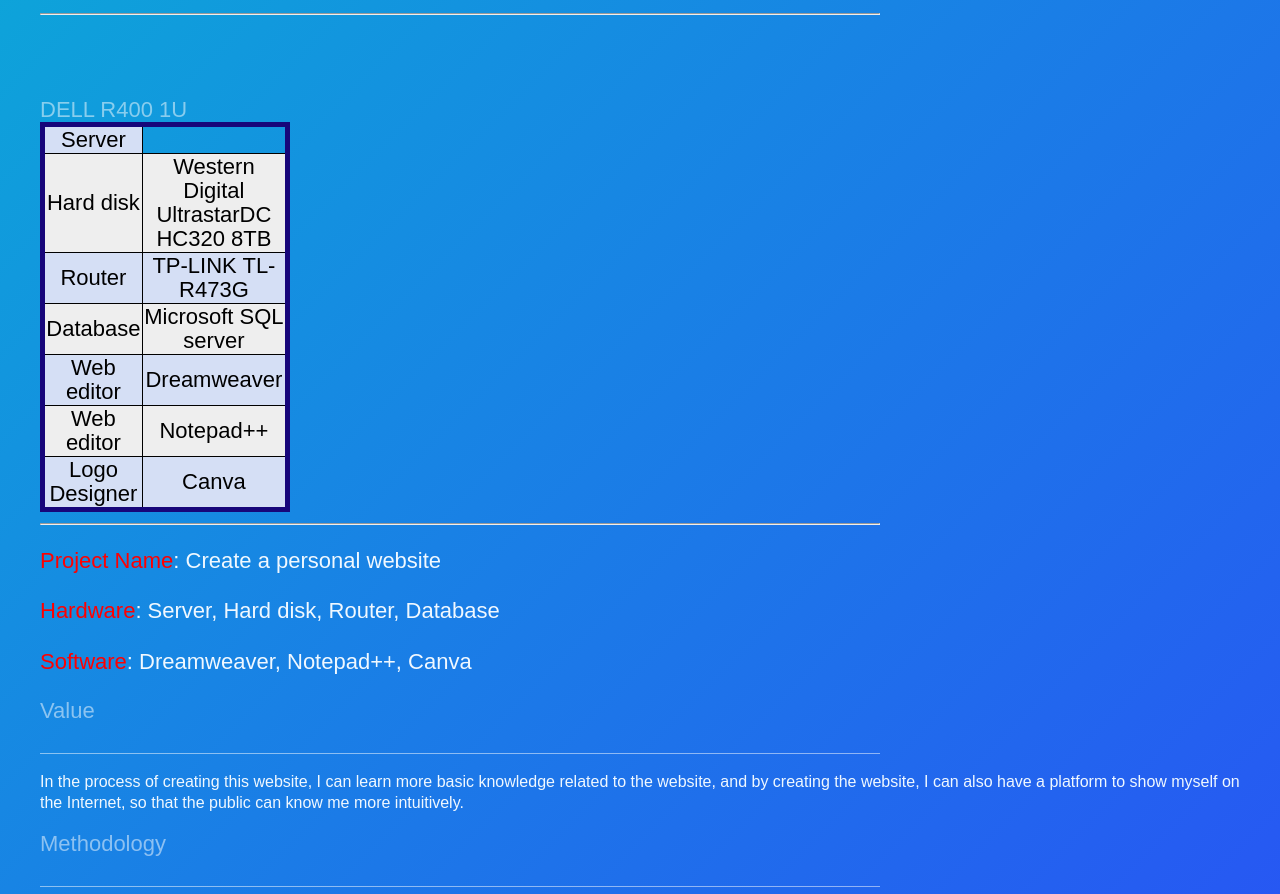
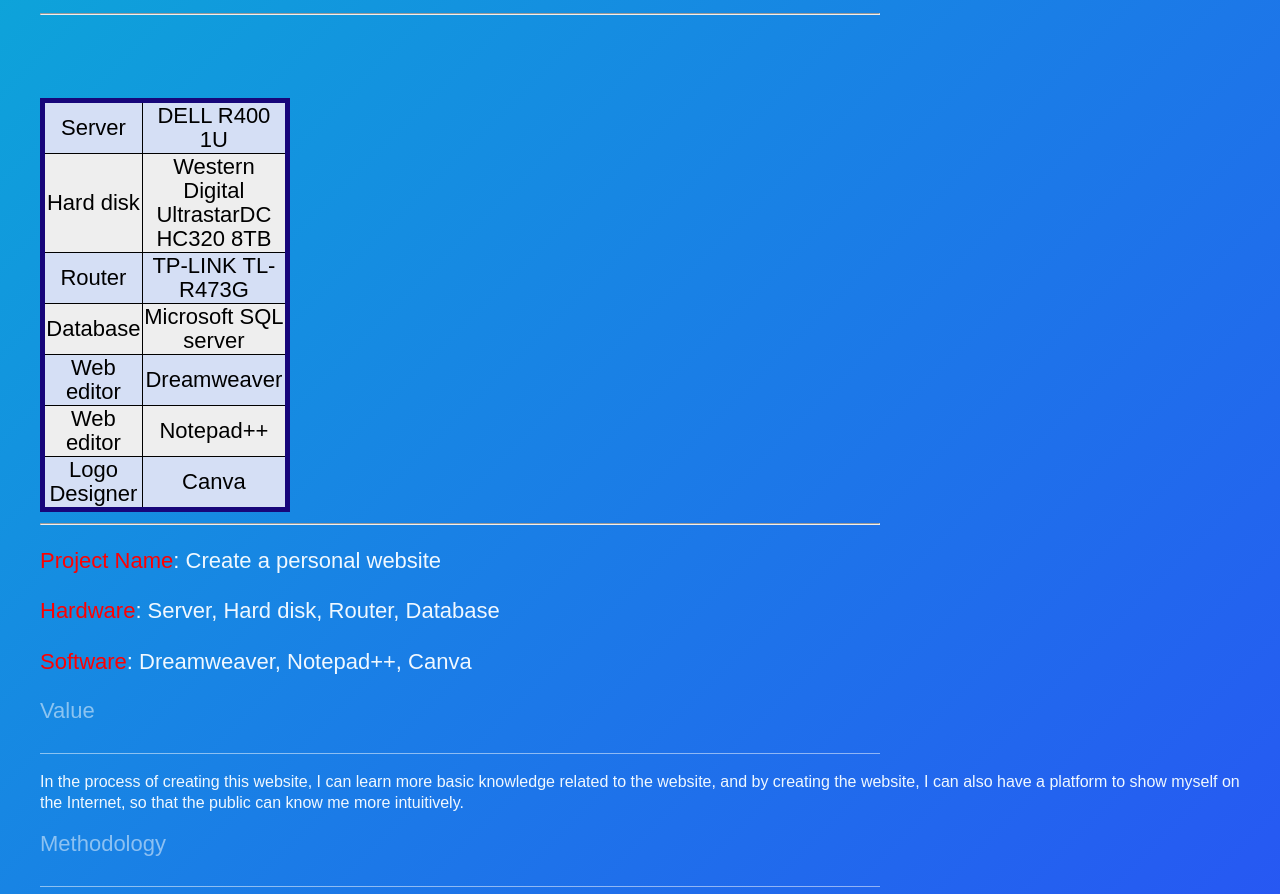
Before and after one commit to 200261www/CV, a plain HTML site: page Project.html in a window 1280 px wide. Shown: the part 1180-2074 px from the top of the page. Drawn offline with Linux system fonts and the light colour scheme.

Commit message:
Update Project.html

```diff
--- a/Project.html
+++ b/Project.html
@@ -50,7 +50,7 @@
   <ttbody>
     <tr>
       <td>Server</td>
-      <td1>DELL R400 1U</td1>
+      <td>DELL R400 1U</td>
     </tr>
     <tr>
       <td>Hard disk</td>
```
